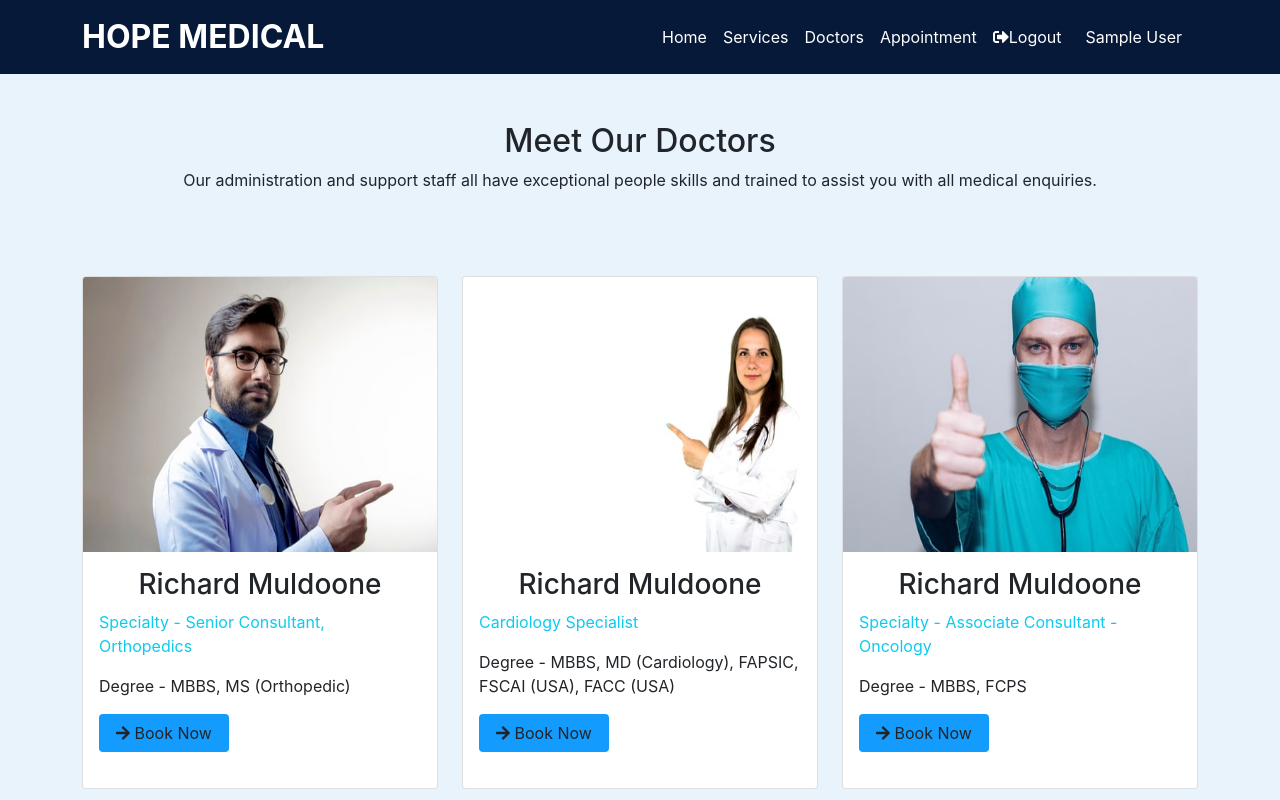
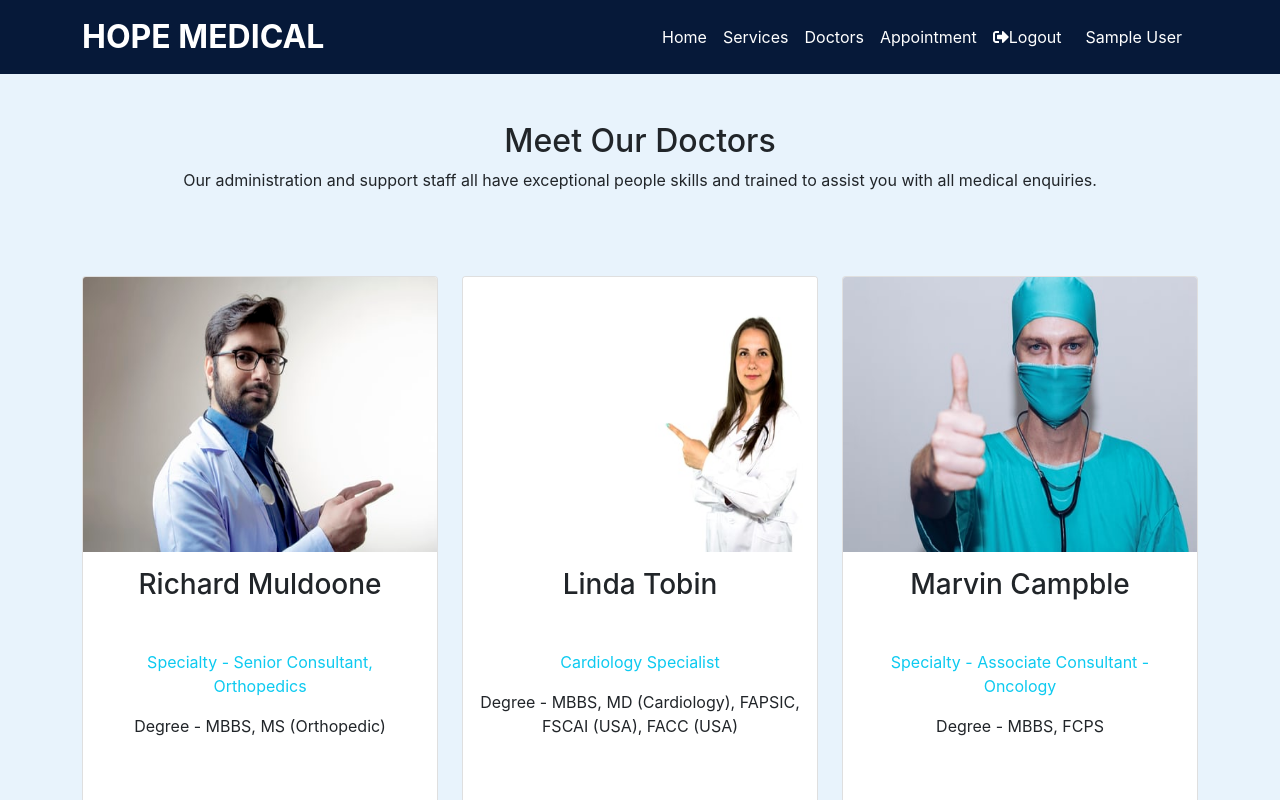
Before and after one commit to habibshrabon/hope-medical-client, a React (Create React App) app: page /doctors in a window 1280 px wide. Shown: the top 800 px of the page. Built offline with nearby package versions, Linux system fonts and the light colour scheme; no server answers; sample sign-in values are in the browser's storage.

Commit message:
finaly work is done

```diff
--- a/src/App.css
+++ b/src/App.css
@@ -3,7 +3,6 @@
 }
 .navbar-bg {
   background-color: #061939;
-  /* background-color: #e8f3fc; */
 }
 .btn-style {
   background-color: #149bfe;
--- a/src/componets/Appointment/Appointment.js
+++ b/src/componets/Appointment/Appointment.js
@@ -9,8 +9,8 @@ const Appointment = () => {
     <div>
       <section className="container">
         <div className="row align-items-center pb-5">
-          <div className="col-md-6 p-5  box-shadow opacity">
-            <h2 className="text-center">Search Doctor</h2>
+          <div className="col-md-6 p-5  box-shadow">
+            <h2>Search Doctor</h2>
             <h2 className="text-info">Make an Appointment</h2>
             <p className="mb-5">
               Discover the best doctors the city nearest to you
--- a/src/componets/Details/Details/Details.js
+++ b/src/componets/Details/Details/Details.js
@@ -17,22 +17,20 @@ const Details = () => {
   const ExactData = details.filter((td) => td.id === id);
 
   return (
-    <div className="container  my-5">
-      <h4 className="fw-bold fs-3 mb-5">
+    <div className="container my-5">
+      <h4 className="fw-bold fs-3 mb-5 text-center">
         Service Details <hr />
       </h4>
-      <div className="row  align-items-center">
+      <div className="row">
         <div className=" col-md-5">
           <img
-            // style={{ height: "275px ", Width: "100%" }}
             className="rounded shadow-3 img-style"
             src={ExactData[0]?.img}
             alt=""
           />
         </div>
-        <div className="col-md-7">
-          <h4 className="fw-bold fs-3 mb-5">Item wise Details</h4>
-
+        <div className="col-md-7 align-items-center text-center">
+          <h4 className="fw-bold fs-3 mb-5 mt-3">Item wise Details</h4>
           <h5>
             <span className="lh-lg text-danger">Name: </span>
             {ExactData[0]?.name}
--- a/src/componets/Doctors/Doctors.js
+++ b/src/componets/Doctors/Doctors.js
@@ -24,13 +24,13 @@ const Doctors = () => {
               className="card-img-top justify-content-center align-items-center img-fluid"
               alt=""
             />
-            <div className="card-body">
-              <h3 className="card-title text-center">Richard Muldoone</h3>
+            <div className="card-body text-center">
+              <h3 className="card-title mb-5">Richard Muldoone</h3>
               <p className="text-info">
                 Specialty - Senior Consultant, Orthopedics
               </p>
               <p>Degree - MBBS, MS (Orthopedic)</p>
-              <button className="btn btn-style px-3 ms-auto">
+              <button className="btn btn-style px-3 ms-auto mt-5">
                 <FontAwesomeIcon icon={faArrowRight} /> Book Now
               </button>
             </div>
@@ -44,13 +44,13 @@ const Doctors = () => {
               className="card-img-top justify-content-center align-items-center img-fluid"
               alt=""
             />
-            <div className="card-body">
-              <h3 className="card-title text-center">Richard Muldoone</h3>
+            <div className="card-body text-center">
+              <h3 className="card-title text-center mb-5">Linda Tobin</h3>
               <p className="text-info">Cardiology Specialist</p>
               <p>
                 Degree - MBBS, MD (Cardiology), FAPSIC, FSCAI (USA), FACC (USA)
               </p>
-              <button className="btn btn-style px-3 ms-auto">
+              <button className="btn btn-style px-3 ms-auto mt-5">
                 <FontAwesomeIcon icon={faArrowRight} /> Book Now
               </button>
             </div>
@@ -64,13 +64,13 @@ const Doctors = () => {
               className="card-img-top justify-content-center align-items-center img-fluid"
               alt=""
             />
-            <div className="card-body">
-              <h3 className="card-title text-center">Richard Muldoone</h3>
+            <div className="card-body text-center">
+              <h3 className="card-title text-center mb-5">Marvin Campble</h3>
               <p className="text-info">
                 Specialty - Associate Consultant - Oncology
               </p>
               <p>Degree - MBBS, FCPS</p>
-              <button className="btn btn-style px-3 ms-auto">
+              <button className="btn btn-style px-3 ms-auto mt-5">
                 <FontAwesomeIcon icon={faArrowRight} /> Book Now
               </button>
             </div>
--- a/src/componets/Footer/Footer.css
+++ b/src/componets/Footer/Footer.css
@@ -16,15 +16,3 @@
 .ul-style a:hover {
   color: chocolate;
 }
-
-@media only screen and (max-width: 688px) {
-  .footer {
-    grid-template-columns: repeat(1, 1fr);
-  }
-}
-
-@media only screen and (min-width: 689px) and (max-width: 991px) {
-  .footer {
-    grid-template-columns: repeat(2, 1fr);
-  }
-}
--- a/src/componets/Login/Login.css
+++ b/src/componets/Login/Login.css
@@ -1,7 +1,5 @@
 .login {
   margin-top: 150px;
-  /* width: 500px !important; */
-  /* border: 1px solid red; */
   border-radius: 10px;
   padding: 50px;
 }
@@ -15,11 +13,12 @@
 }
 
 .google {
-  width: 300px;
+  background-color: #061939;
+  color: #fff;
 }
-.google img {
-  width: 50px;
-  float: left;
+.google:hover {
+  background-color: #fabb05;
+  color: black;
 }
 
 @media only screen and (max-width: 688px) {
--- a/src/componets/Login/Login.js
+++ b/src/componets/Login/Login.js
@@ -1,7 +1,6 @@
 import React, { useState } from "react";
 import { useLocation, useHistory } from "react-router-dom";
 import useAuth from "../../hooks/useAuth";
-import googleIcon from "../../images/goggle-logo.png";
 import "./Login.css";
 
 const Login = () => {
@@ -23,7 +22,7 @@ const Login = () => {
   const [name, setName] = useState("");
   const [email, setEmail] = useState("");
   const [password, setPassword] = useState("");
-  //   const [error, setError] = useState("");
+  const [error, setError] = useState("");
   const [isLogin, setIsLogin] = useState(false);
 
   const toggleLogin = (e) => {
@@ -52,7 +51,7 @@ const Login = () => {
             history.push(redirect_url);
           })
           .catch((error) => {
-            console.log(error.message);
+            setError(error.message);
           })
       : handleUserRegister(email, password, name)
           .then((result) => {
@@ -60,14 +59,15 @@ const Login = () => {
             console.log(user);
             handleUserName(name);
             history.push(redirect_url);
+            window.location.reload();
           })
           .catch((error) => {
-            console.log(error.message);
+            setError(error.message);
           });
   };
   return (
     <div
-      className="text-center container  my-5 login"
+      className="text-center container login box-shadow mb-5 mt-5"
       style={{ maxWidth: "600px" }}
     >
       <form onSubmit={handleSignUp}>
@@ -118,7 +118,6 @@ const Login = () => {
             />
           </div>
         </div>
-
         <div className="row mb-3">
           <div className="col-sm-10 offset-sm-2">
             <div className="form-check">
@@ -134,99 +133,22 @@ const Login = () => {
             </div>
           </div>
         </div>
-         <div className=" mb-3 text-danger">{}</div>
+         <div className=" mb-3 text-danger">{error}</div>
         <button type="submit" className="btn btn-style px-3 ms-auto">
              {isLogin ? "Login" : "Register"}
         </button>
          <br />
       </form>
-            <br />
-            <br />
+          <br />
+           <br />
       <button
-        className="google center-style rounded-pill btn-style mx-auto"
+        className="google center-style rounded-pill px-3 py-3 mx-auto"
         onClick={handleGoogleLogin}
       >
-        <img src={googleIcon} alt="google" /> Continue with Google
+        Continue with Google
       </button>
     </div>
   );
 };
 
 export default Login;
-
-// // import React, { useState } from "react";
-// // import { Link, useLocation, useHistory } from "react-router-dom";
-// // import useAuth from "../../hooks/useAuth";
-
-// // const Login = () => {
-// //   const { signInUsingGoogle, signInUsingGithub, handleUserRegister } =
-// //     useAuth();
-// //   const location = useLocation();
-// //   const history = useHistory();
-// //   const redirect_uri = location.state?.from || "/home";
-// //   const [email, setEmail] = useState("");
-// //   const [password, setPassword] = useState("");
-
-// //   const handelGoogleLogIn = () => {
-// //     signInUsingGoogle().then(() => {
-// //       history.push(redirect_uri);
-// //     });
-// //   };
-// //   const handelEmailChange = (e) => {
-// //     setEmail(e.target.value);
-// //   };
-// //   const handelPasswordChange = (e) => {
-// //     setPassword(e.target.value);
-// //   };
-
-// //   return (
-// //     <div>
-// //       <div className="py-5">
-// //         <form className=" d-flex justify-content-center">
-// //           <div className="container p-5" style={{ maxWidth: "600px" }}>
-// //             <h2 className="text-center pb-5">Please Login </h2>
-// //             <div>
-// //               <input
-// //                 className="form-control my-3"
-// //                 type="text"
-// //                 onBlur={handelEmailChange}
-// //                 placeholder="Your Email Address"
-// //                 required
-// //               />
-// //               <input
-// //                 className="form-control"
-// //                 type="password"
-// //                 onBlur={handelPasswordChange}
-// //                 name=""
-// //                 id=""
-// //                 placeholder="your Password"
-// //                 required
-// //               />
-
-// //               <input
-// //                 className="form-control mt-3 btn-style"
-// //                 onClick={handleUserRegister}
-// //                 type="submit"
-// //                 value="Login"
-// //               />
-// //             </div>
-// //           </div>
-// //         </form>
-// //         <br />
-// //         <Link className="pb-5 text-decoration-none" to="/register">
-// //           New user?
-// //         </Link>
-// //       </div>
-// //       <div className="mb-5">
-// //         <button onClick={handelGoogleLogIn} className="btn btn-info mx-3">
-// //           Google Sign In
-// //         </button>
-// //         <button onClick={signInUsingGithub} className="btn btn-danger">
-// //           Github sign In
-// //         </button>
-// //       </div>
-// //     </div>
-// //   );
-// // };
-
-// // export default Login;
--- a/src/componets/NotFound/NotFound.js
+++ b/src/componets/NotFound/NotFound.js
@@ -9,7 +9,7 @@ const NotFound = () => {
     <div>
       <img style={{ width: "100%" }} src={image} alt="404" />
       <Link to="/">
-        <button className="btn-style px-3 my-5 rounded-3 ">
+        <button className="btn-style px-3 my-5 rounded-3">
           <FontAwesomeIcon icon={faArrowRight} /> Go Back
         </button>
       </Link>
--- a/src/hooks/useFirebase.js
+++ b/src/hooks/useFirebase.js
@@ -19,7 +19,6 @@ const useFirebase = () => {
 
   const auth = getAuth();
   const googleProvider = new GoogleAuthProvider();
-
   //Google sign in content
   const signInUsingGoogle = () => {
     setIsLoading(true);
@@ -27,14 +26,18 @@ const useFirebase = () => {
       setIsLoading(false)
     );
   };
+
+  //handel user register
   const handleUserRegister = (email, password, name) => {
     return createUserWithEmailAndPassword(auth, email, password);
   };
 
+  //handel user name
   const handleUserName = (name) => {
     updateProfile(auth.currentUser, { displayName: name }).then((result) => {});
   };
 
+  //handel user login
   const handleUserLogin = (email, password) => {
     return signInWithEmailAndPassword(auth, email, password);
   };
```
Also changed, not shown: src/componets/Header/Header.js (+0 -50 lines), src/images/goggle-logo.png (deleted).
